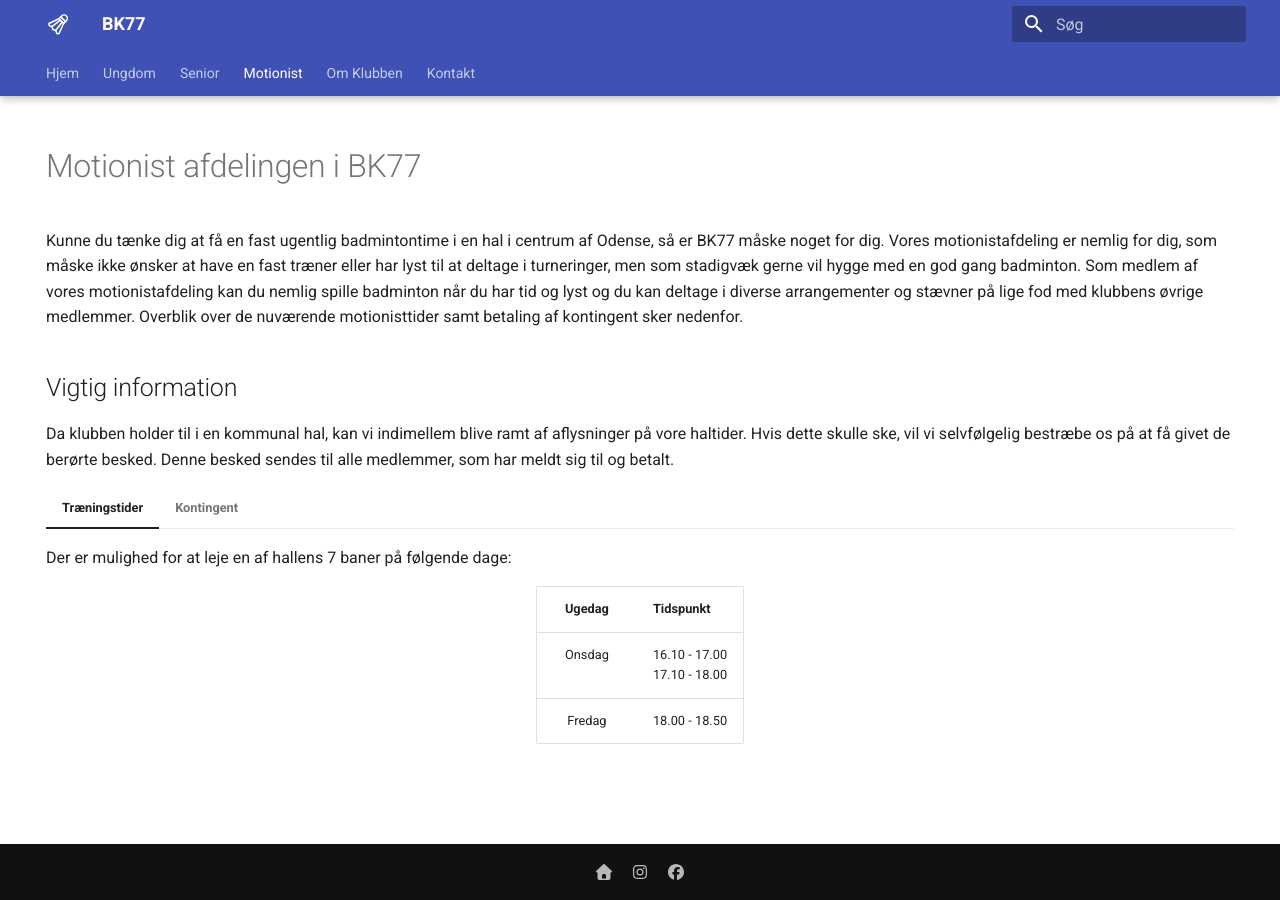
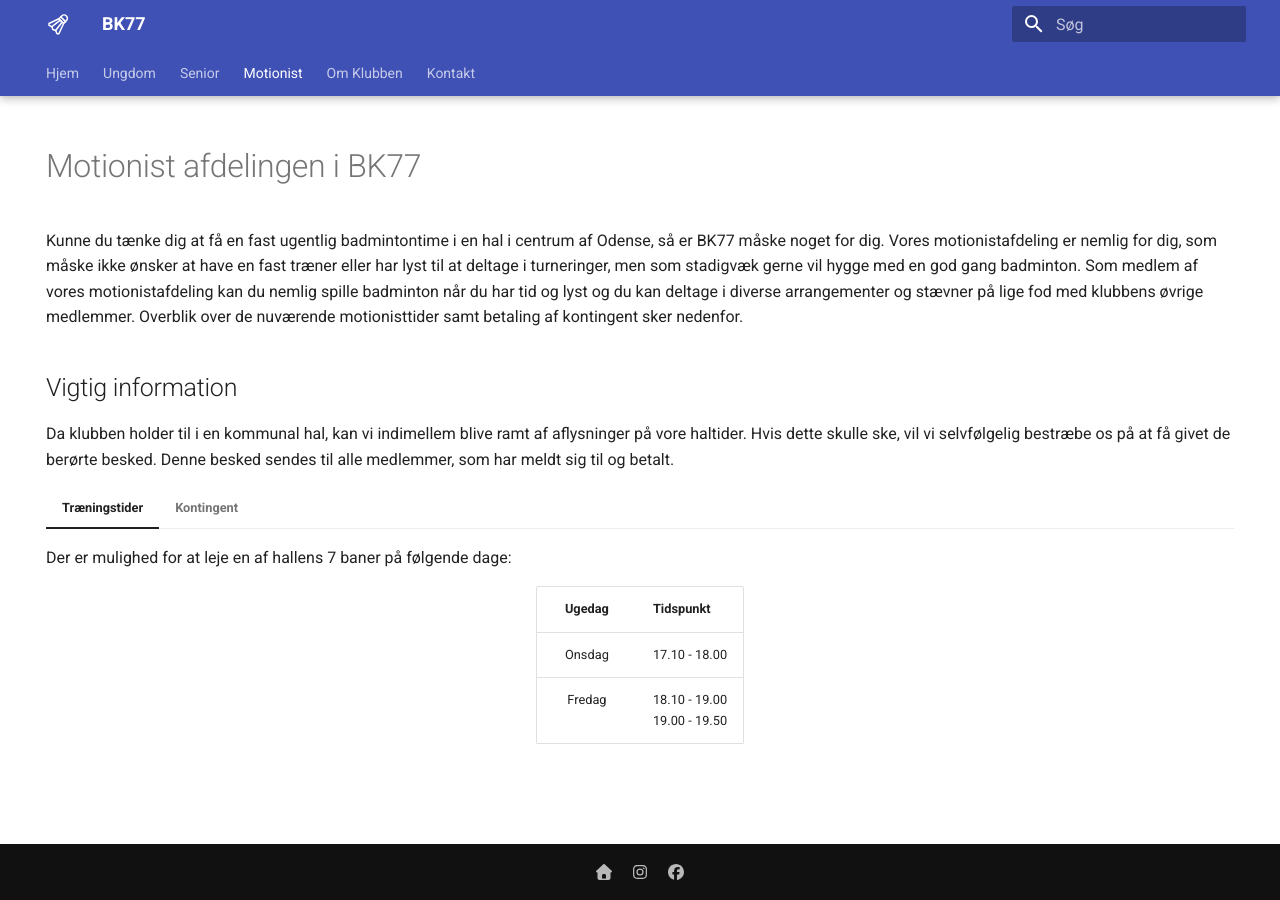
Before and after one commit to NicklasXYZ/bk77, an MkDocs documentation site: the page built from docs/motionist.md, in a window 1280 px wide. Built offline with MkDocs 1.6.1 and Material for MkDocs 9.7.7, drawn with Linux system fonts in a browser that asks for light colours.

Commit message:
update sponsors (logos) and time tables

```diff
--- a/docs/motionist.md
+++ b/docs/motionist.md
@@ -22,8 +22,8 @@
 
     | Ugedag | Tidspunkt                       |
     | :----: | :------------------------------ |
-    | Onsdag | 16.10 - 17.00 <br>17.10 - 18.00 |
-    | Fredag | 18.00 - 18.50                   |
+    | Onsdag | 17.10 - 18.00                   |
+    | Fredag | 18.10 - 19.00 <br>19.00 - 19.50 |
 
     </center>
 
--- a/docs/theme_override_home/home.html
+++ b/docs/theme_override_home/home.html
@@ -617,7 +617,7 @@
 </div>
 
 <!--Vores Sponsorer-->
-<section class="four-gray-body w-100">
+<section class="four-gray-body w-75">
   <div class="md-grid conteiner my-xl-4 my-lg-4">
     <p
       class="h2 text-dark Telegraf-UltraBold mt-4 text-align-center text-start-xl text-start-lg"
@@ -636,8 +636,8 @@
   >
     <img
       src="assets/sponsor/energi_fyn.jpg"
-      alt="energi fyn"
-      width="175px"
+      alt="Energi Fyn"
+      width="150px"
     />
   </div>
 
@@ -647,7 +647,7 @@
     class="py-6"
     onclick="window.location='https://fransons.dk/';"
   >
-    <img src="assets/sponsor/fransons.jpg" alt="fransons" height="125px" />
+    <img src="assets/sponsor/fransons.jpg" alt="Fransons" width="250px" />
   </div>
 
   <div
@@ -656,7 +656,16 @@
     class="py-6"
     onclick="window.location='https://rsl.dk/';"
   >
-    <img src="assets/sponsor/RSL_Logo.jpg" alt="rsl" width="275px" />
+    <img src="assets/sponsor/RSL_Logo.jpg" alt="RSL" width="225px" />
+  </div>
+
+  <div
+    class="feature-item"
+    style="display: flex; justify-content: center; align-items: center"
+    class="py-6"
+    onclick="window.location='https://www.bargroup.dk/butikker/blomsten-bien/';"
+  >
+    <img src="assets/sponsor/Blomsten_og_Bien.png" alt="Blomsten og Bien" width="325px" />
   </div>
 </div>
 
```
Also changed, not shown: docs/assets/sponsor/Blomsten_og_Bien.png (added).
